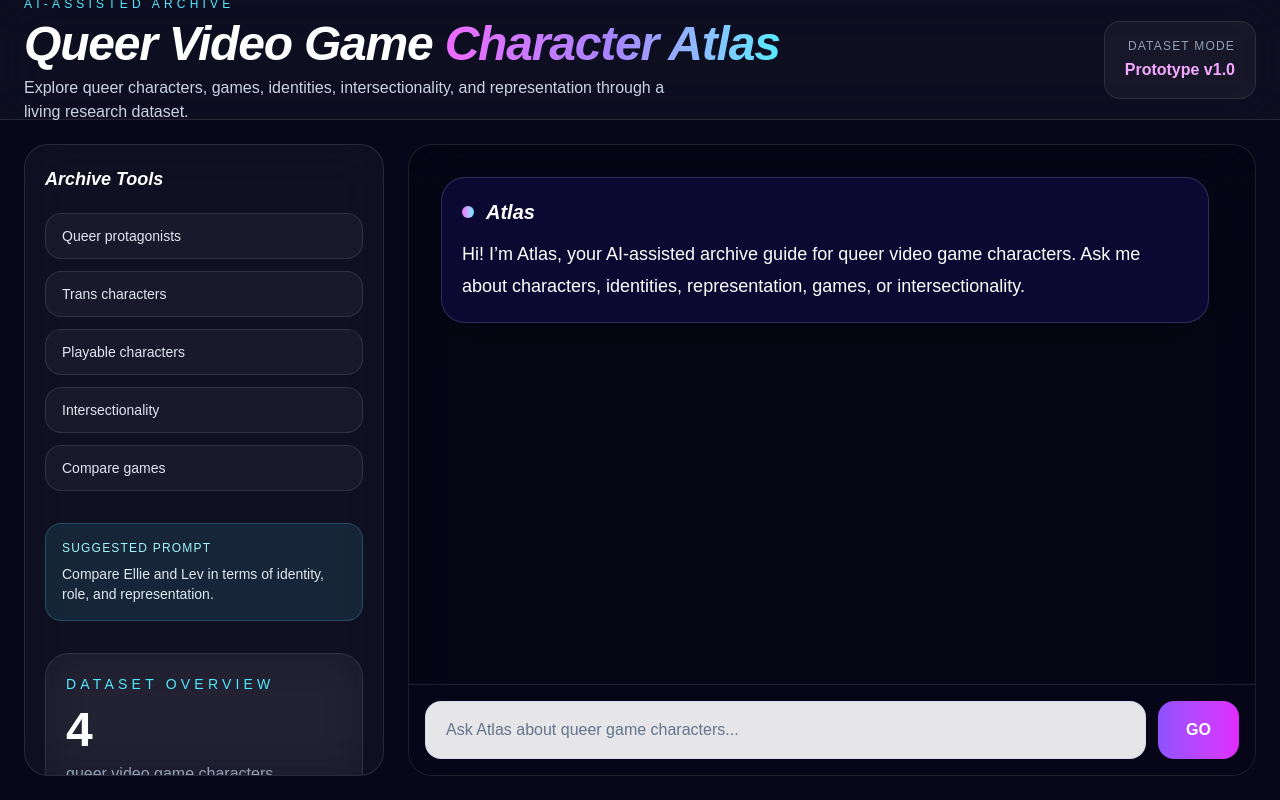
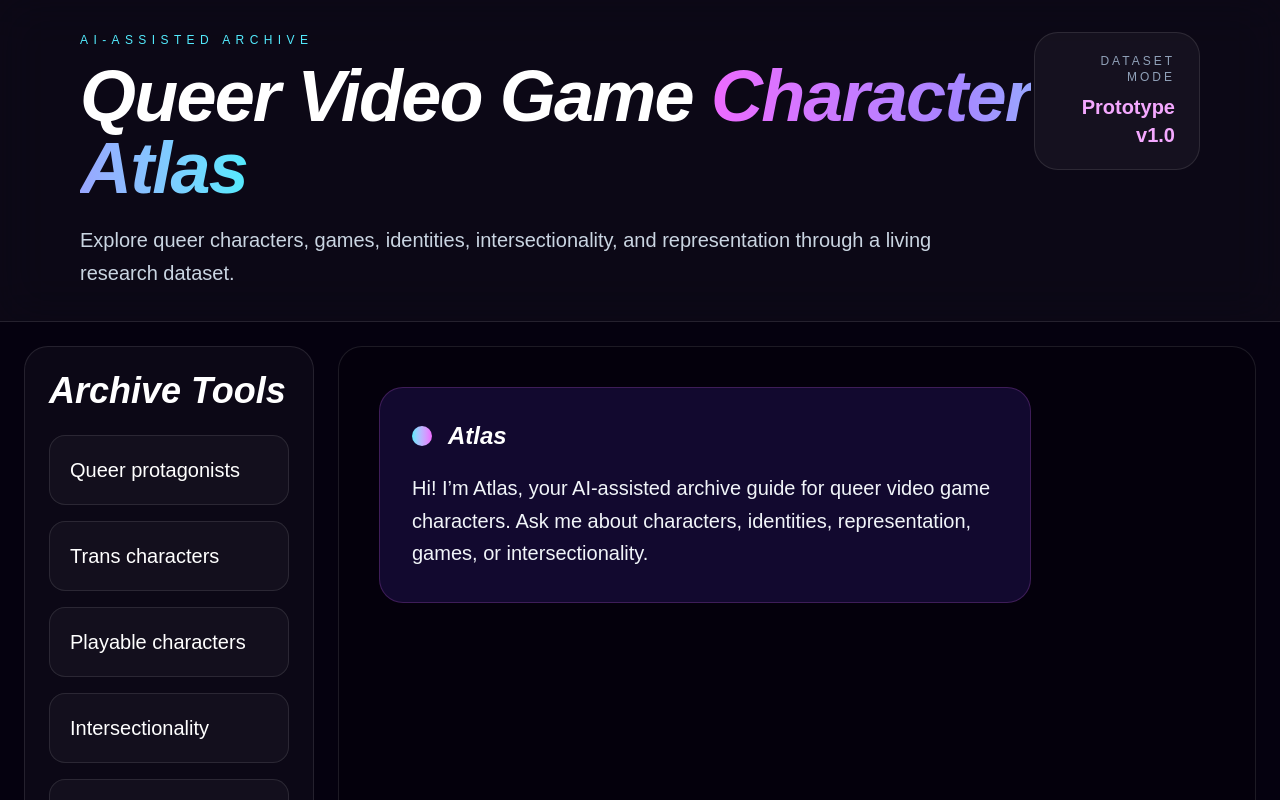
Before and after one commit to renanuhoh-crypto/queer-video-game-character-atlas, a Next.js app: page / in a window 1280 px wide. Shown: the top 800 px of the page. Built offline with nearby package versions, Linux system fonts and the light colour scheme.

Commit message:
fix analytics characters prop

```diff
--- a/src/app/page.tsx
+++ b/src/app/page.tsx
@@ -6,19 +6,15 @@ import VisualAnalytics from "@/components/VisualAnalytics";
 type Character = {
   character_name: string;
   game_title: string;
-  developer: string;
-  identity_category: string[];
-  identity_label: string[];
-  playable: boolean;
-  intersectionality: string[];
-  description: string;
-  character_image?: string;
+  release_year?: number | null;
+  developer?: string;
+  playable?: boolean;
+  identity_label?: string[];
 };
 
 type Message = {
   role: "user" | "assistant";
   content: string;
-  character?: Character | null;
 };
 
 export default function Home() {
@@ -32,9 +28,9 @@ export default function Home() {
 
   const [input, setInput] = useState("");
   const [loading, setLoading] = useState(false);
-
   const [characters, setCharacters] = useState<Character[]>([]);
   const [loadingCharacters, setLoadingCharacters] = useState(true);
+
   const messagesEndRef = useRef<HTMLDivElement | null>(null);
 
   useEffect(() => {
@@ -49,7 +45,6 @@ const [loadingCharacters, setLoadingCharacters] = useState(true);
       try {
         const response = await fetch("/api/characters");
         const data = await response.json();
-
         setCharacters(data.characters || []);
       } catch (error) {
         console.error("Failed loading characters:", error);
@@ -93,7 +88,6 @@ const [loadingCharacters, setLoadingCharacters] = useState(true);
         {
           role: "assistant",
           content: data.reply,
-          character: data.character,
         },
       ]);
     } catch (error) {
@@ -103,7 +97,7 @@ const [loadingCharacters, setLoadingCharacters] = useState(true);
         ...updatedMessages,
         {
           role: "assistant",
-          content: "Error connecting to Atlas.",
+          content: "Error connecting to Atlas AI.",
         },
       ]);
     } finally {
@@ -112,44 +106,48 @@ const [loadingCharacters, setLoadingCharacters] = useState(true);
   }
 
   return (
-    <main className="relative h-screen overflow-hidden bg-[#07071a] text-white">
-      <div className="pointer-events-none fixed inset-0 -z-10 bg-[radial-gradient(circle_at_top_left,#7c3aed55,transparent_35%),radial-gradient(circle_at_bottom_right,#ec489955,transparent_30%),linear-gradient(180deg,#07071a,#020617)]" />
-      <div className="pointer-events-none fixed inset-0 -z-10 opacity-20 bg-[linear-gradient(to_right,#ffffff10_1px,transparent_1px),linear-gradient(to_bottom,#ffffff10_1px,transparent_1px)] bg-[size:48px_48px]" />
-
-      <header className="h-[120px] border-b border-white/10 bg-white/[0.03] backdrop-blur-xl">
-        <div className="mx-auto flex h-full max-w-7xl items-center justify-between px-6">
-          <div>
-            <p className="mb-2 text-xs uppercase tracking-[0.35em] text-cyan-300">
+    <main className="min-h-screen bg-[#05010f] text-white">
+      {/* HEADER */}
+      <header className="border-b border-white/10 bg-white/[0.03] backdrop-blur-xl">
+        <div className="mx-auto flex max-w-[1700px] items-start justify-between px-8 py-8 md:px-14 lg:px-20">
+          <div className="max-w-5xl">
+            <p className="mb-3 text-xs uppercase tracking-[0.45em] text-cyan-300">
               AI-Assisted Archive
             </p>
 
-            <h1 className="text-3xl font-black italic tracking-tight md:text-5xl">
-              Queer Video Game{" "}
+            <h1 className="leading-none text-5xl font-black italic tracking-tight md:text-7xl">
+              <span className="text-white">Queer Video Game </span>
+
               <span className="bg-gradient-to-r from-fuchsia-400 via-violet-400 to-cyan-300 bg-clip-text text-transparent">
                 Character Atlas
               </span>
             </h1>
 
-            <p className="mt-2 max-w-2xl text-sm text-slate-300 md:text-base">
+            <p className="mt-5 max-w-4xl text-base leading-relaxed text-slate-300 md:text-xl">
               Explore queer characters, games, identities, intersectionality,
               and representation through a living research dataset.
             </p>
           </div>
 
-          <div className="hidden rounded-2xl border border-white/10 bg-white/[0.04] px-5 py-4 text-right md:block">
-            <p className="text-xs uppercase tracking-widest text-slate-400">
-              Dataset mode
+          <div className="hidden rounded-3xl border border-white/10 bg-white/[0.04] px-6 py-5 text-right md:block">
+            <p className="text-xs uppercase tracking-[0.25em] text-slate-400">
+              Dataset Mode
             </p>
-            <p className="mt-1 font-bold text-fuchsia-300">Prototype v1.0</p>
+
+            <p className="mt-2 text-xl font-bold text-fuchsia-300">
+              Prototype v1.0
+            </p>
           </div>
         </div>
       </header>
 
-      <div className="mx-auto grid h-[calc(100vh-120px)] max-w-7xl grid-cols-1 gap-6 px-6 py-6 lg:grid-cols-[360px_1fr]">
-        <aside className="hidden h-full overflow-y-auto rounded-3xl border border-white/10 bg-white/[0.04] p-5 backdrop-blur-xl lg:block">
-          <h2 className="text-lg font-bold italic">Archive Tools</h2>
+      {/* MAIN LAYOUT */}
+      <div className="grid grid-cols-12 gap-6 px-6 py-6">
+        {/* SIDEBAR */}
+        <aside className="col-span-3 h-[82vh] overflow-y-auto rounded-3xl border border-white/10 bg-white/[0.03] p-6">
+          <h2 className="mb-6 text-4xl font-black italic">Archive Tools</h2>
 
-          <div className="mt-5 space-y-3">
+          <div className="space-y-4">
             {[
               "Queer protagonists",
               "Trans characters",
@@ -160,111 +158,104 @@ const [loadingCharacters, setLoadingCharacters] = useState(true);
               <button
                 key={item}
                 onClick={() => setInput(item)}
-                className="w-full rounded-2xl border border-white/10 bg-white/[0.04] px-4 py-3 text-left text-sm text-slate-200 transition hover:border-fuchsia-400/60 hover:bg-fuchsia-400/10"
+                className="w-full rounded-2xl border border-white/10 bg-white/[0.03] px-5 py-5 text-left text-xl transition hover:border-fuchsia-400/40 hover:bg-fuchsia-500/10"
               >
                 {item}
               </button>
             ))}
           </div>
 
-          <div className="mt-8 rounded-2xl border border-cyan-300/20 bg-cyan-300/10 p-4">
-            <p className="text-xs uppercase tracking-widest text-cyan-200">
-              Suggested prompt
+          <div className="mt-10 rounded-3xl border border-cyan-400/20 bg-cyan-400/10 p-6">
+            <p className="mb-3 text-sm uppercase tracking-[0.25em] text-cyan-300">
+              Suggested Prompt
             </p>
-            <p className="mt-2 text-sm text-slate-200">
+
+            <p className="text-xl leading-relaxed text-slate-200">
               Compare Ellie and Lev in terms of identity, role, and
               representation.
             </p>
           </div>
 
-          <div className="mt-8">
+          <div className="mt-10">
             {loadingCharacters ? (
-  <div className="mt-8 rounded-2xl border border-white/10 bg-white/[0.04] p-4 text-sm text-slate-300">
+              <div className="rounded-3xl border border-white/10 bg-white/[0.04] p-5 text-slate-300">
                 Loading analytics...
               </div>
             ) : (
-  <div className="mt-8">
               <VisualAnalytics characters={characters} />
-  </div>
             )}
           </div>
         </aside>
 
-        <section className="flex h-full min-h-0 flex-col overflow-hidden rounded-3xl border border-white/10 bg-black/20 backdrop-blur-xl">
-          <div className="min-h-0 flex-1 space-y-6 overflow-y-auto p-5 scroll-smooth md:p-8">
+        {/* CHAT */}
+        <section className="col-span-9 flex h-[82vh] flex-col rounded-3xl border border-white/10 bg-black/20">
+          {/* CHAT MESSAGES */}
+          <div className="flex-1 overflow-y-auto p-10">
+            <div className="mx-auto flex max-w-5xl flex-col gap-8">
               {messages.map((message, index) => (
                 <div
                   key={index}
-                className={`flex ${
-                  message.role === "user" ? "justify-end" : "justify-start"
+                  className={`max-w-[78%] rounded-3xl border p-8 ${
+                    message.role === "user"
+                      ? "ml-auto border-white/10 bg-zinc-100 text-black"
+                      : "border-fuchsia-400/20 bg-[#12092f] text-white"
                   }`}
                 >
+                  <div className="mb-5 flex items-center gap-4">
                     <div
-                  className={`max-w-3xl rounded-3xl p-5 shadow-2xl ${
-                    message.role === "assistant"
-                      ? "border border-violet-300/20 bg-[#0d0b35]/90"
-                      : "bg-[#f1eee8] text-black"
-                  }`}
-                >
-                  <div className="mb-3 flex items-center gap-3">
-                    <div
-                      className={`h-3 w-3 rounded-full ${
-                        message.role === "assistant"
-                          ? "bg-gradient-to-r from-fuchsia-400 to-cyan-300"
-                          : "bg-violet-500"
+                      className={`h-5 w-5 rounded-full ${
+                        message.role === "user"
+                          ? "bg-violet-500"
+                          : "bg-gradient-to-r from-cyan-300 to-fuchsia-400"
                       }`}
                     />
 
-                    <h2 className="text-xl font-black italic">
-                      {message.role === "assistant" ? "Atlas" : "You"}
-                    </h2>
+                    <p className="text-2xl font-black italic">
+                      {message.role === "user" ? "You" : "Atlas"}
+                    </p>
                   </div>
 
-                  <p className="whitespace-pre-wrap text-base leading-8 md:text-lg">
+                  <div
+                    className={`whitespace-pre-wrap text-xl leading-relaxed ${
+                      message.role === "user" ? "text-black" : "text-slate-100"
+                    }`}
+                  >
                     {message.content}
-                  </p>
-
-                  {message.character && (
-                    <CharacterCard character={message.character} />
-                  )}
                   </div>
                 </div>
               ))}
 
               {loading && (
-              <div className="flex justify-start">
-                <div className="max-w-3xl rounded-3xl border border-violet-300/20 bg-[#0d0b35]/90 p-5">
-                  <div className="mb-3 flex items-center gap-3">
-                    <div className="h-3 w-3 animate-pulse rounded-full bg-gradient-to-r from-fuchsia-400 to-cyan-300" />
-                    <h2 className="text-xl font-black italic">Atlas</h2>
-                  </div>
-
-                  <p className="animate-pulse text-slate-300">
-                    Searching the archive...
+                <div className="max-w-[78%] rounded-3xl border border-fuchsia-400/20 bg-[#12092f] p-8">
+                  <p className="text-xl text-slate-300">
+                    Atlas is analyzing the dataset...
                   </p>
-                </div>
                 </div>
               )}
 
               <div ref={messagesEndRef} />
             </div>
+          </div>
 
-          <div className="shrink-0 border-t border-white/10 bg-[#07071a]/90 p-4 backdrop-blur-xl">
-            <div className="mx-auto flex max-w-4xl gap-3">
+          {/* INPUT */}
+          <div className="border-t border-white/10 bg-[#090313]/90 p-6 backdrop-blur-xl">
+            <div className="mx-auto flex max-w-5xl gap-4">
               <input
                 value={input}
                 onChange={(e) => setInput(e.target.value)}
                 onKeyDown={(e) => {
-                  if (e.key === "Enter") sendMessage();
+                  if (e.key === "Enter") {
+                    sendMessage();
+                  }
                 }}
                 placeholder="Ask Atlas about queer game characters..."
-                className="flex-1 rounded-2xl border border-violet-300/30 bg-white/90 px-5 py-4 text-black outline-none transition placeholder:text-slate-500 focus:border-fuchsia-400 focus:ring-4 focus:ring-fuchsia-400/20"
+                className="flex-1 rounded-3xl border border-fuchsia-400/40 bg-zinc-100 px-8 py-6 text-xl text-black outline-none transition focus:border-cyan-300"
               />
 
               <button
                 onClick={sendMessage}
                 disabled={loading}
-                className="rounded-2xl bg-gradient-to-r from-violet-500 to-fuchsia-500 px-7 font-black transition hover:scale-105 disabled:opacity-50"
+                className="rounded-3xl bg-gradient-to-r from-violet-500 to-fuchsia-500 px-10 py-6 text-2xl font-black transition hover:scale-105 disabled:opacity-50"
               >
                 GO
               </button>
@@ -275,66 +266,3 @@ const [loadingCharacters, setLoadingCharacters] = useState(true);
     </main>
   );
 }
-
-function CharacterCard({ character }: { character: Character }) {
-  return (
-    <div className="mt-6 overflow-hidden rounded-3xl border border-fuchsia-300/20 bg-white/[0.04]">
-      {character.character_image && (
-        <img
-          src={character.character_image}
-          alt={character.character_name}
-          className="h-56 w-full object-cover"
-        />
-      )}
-
-      <div className="p-5">
-        <p className="text-xs uppercase tracking-[0.25em] text-cyan-300">
-          Character Record
-        </p>
-
-        <h3 className="mt-2 text-3xl font-black italic">
-          {character.character_name}
-        </h3>
-
-        <p className="mt-1 text-sm text-slate-300">
-          {character.game_title} · {character.developer}
-        </p>
-
-        <div className="mt-4 flex flex-wrap gap-2">
-          {character.identity_label.map((label) => (
-            <span
-              key={label}
-              className="rounded-full border border-fuchsia-300/30 bg-fuchsia-400/10 px-3 py-1 text-xs font-bold text-fuchsia-200"
-            >
-              {formatLabel(label)}
-            </span>
-          ))}
-
-          <span className="rounded-full border border-cyan-300/30 bg-cyan-400/10 px-3 py-1 text-xs font-bold text-cyan-200">
-            {character.playable ? "Playable" : "Non-playable"}
-          </span>
-        </div>
-
-        <p className="mt-4 text-sm leading-7 text-slate-200">
-          {character.description}
-        </p>
-
-        {character.intersectionality?.length > 0 && (
-          <div className="mt-4">
-            <p className="text-xs uppercase tracking-widest text-slate-400">
-              Intersectionality
-            </p>
-
-            <p className="mt-1 text-sm text-slate-200">
-              {character.intersectionality.map(formatLabel).join(", ")}
-            </p>
-          </div>
-        )}
-      </div>
-    </div>
-  );
-}
-
-function formatLabel(value: string) {
-  return value.replace(/_/g, " ").replace(/\b\w/g, (l) => l.toUpperCase());
-}
```
Lines whose indentation alone changed are shown as unchanged.
